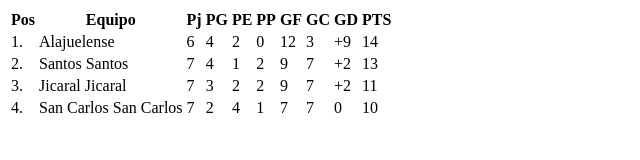
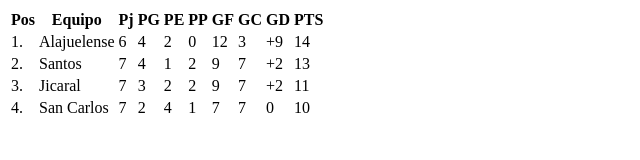
Before and after one commit to Mayo2799/Tabla-Campeonato, a plain HTML site: page index.html in a window 1280 px wide. Shown: the whole page, without its empty margins (0-640 px from the left). Drawn offline with Linux system fonts and the light colour scheme.

Commit message:
Se actualizaron los nombres de los equipos de las tablas

```diff
--- a/index.html
+++ b/index.html
@@ -35,7 +35,7 @@
             </tr>
             <tr>
                 <td>2.</td>
-                <td>Santos Santos</td>
+                <td>Santos</td>
                 <td>7</td>
                 <td>4</td>
                 <td>1</td>
@@ -47,7 +47,7 @@
             </tr>
             <tr>
                 <td>3.</td>
-                <td>Jicaral Jicaral</td>
+                <td>Jicaral</td>
                 <td>7</td>
                 <td>3</td>
                 <td>2</td>
@@ -59,7 +59,7 @@
             </tr>
             <tr>
                 <td>4.</td>
-                <td>San Carlos San Carlos</td>
+                <td>San Carlos</td>
                 <td>7</td>
                 <td>2</td>
                 <td>4</td>
```
